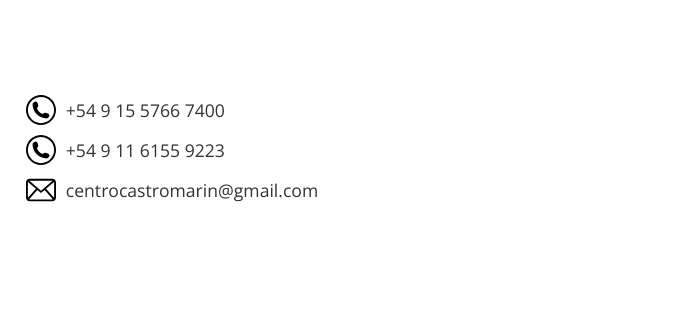
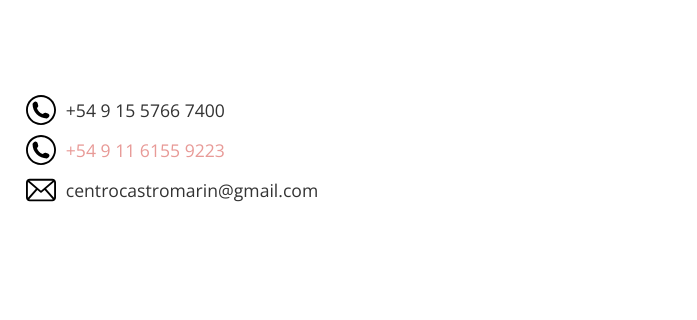
Before and after one commit to pablowbk/castromarin, a website: page index.html in a window 1280 px wide. In both pictures the pointer is over the element 755 px from the left and 6103 px from the top of the page. Shown: the part 5954-6274 px from the top of the page, 583-1280 px from the left. Drawn offline with nearby package versions, Linux system fonts and the light colour scheme.

Commit message:
add hover state to contact links

```diff
--- a/css/main.css
+++ b/css/main.css
@@ -1032,6 +1032,11 @@ form input::placeholder, form textarea::placeholder {
 .contact_list a {
   display: flex;
   align-items: center;
+  transition: color 300ms;
+}
+
+.contact_list a:hover, .contact_list:focus {
+  color: var(--accent);
 }
 
 .contact_list img {
```
